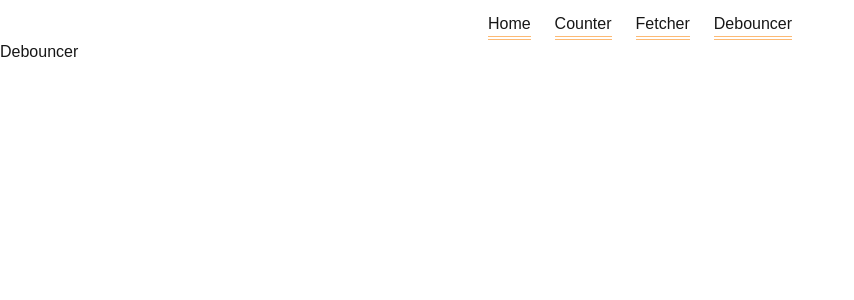
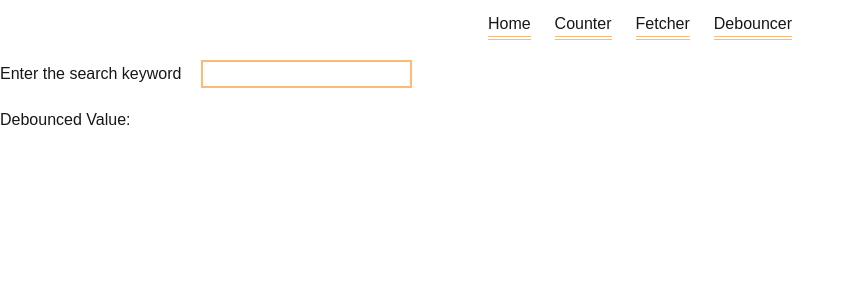
Before and after one commit to spandita46/react-custom-hooks-examples, a Next.js app: page /debouncer in a window 1280 px wide. Shown: the top 300 px of the page, without its empty margins (0-854 px from the left). Built offline with nearby package versions, Linux system fonts and the light colour scheme.

Commit message:
debounced hook implemented

```diff
--- a/src/app/debouncer/page.tsx
+++ b/src/app/debouncer/page.tsx
@@ -1,7 +1,35 @@
+"use client";
 import React from "react";
+import useDebouncer from "./useDebouncer";
 
 const Debouncer = () => {
-  return <div>Debouncer</div>;
+  const [key, setKey] = React.useState<string>("");
+  const [debouncedKey] = useDebouncer(key, 500);
+
+  const handleSearchKeyChange = (
+    event: React.ChangeEvent<HTMLInputElement>
+  ) => {
+    let { value } = event.currentTarget;
+    setKey(value);
+  };
+
+  return (
+    <div className="flex-1 flex-col mt-5">
+      <div>
+        <label htmlFor="searchKey">Enter the search keyword</label>
+        <input
+          id="searchKey"
+          onChange={handleSearchKeyChange}
+          value={key}
+          className="text-black ml-5 border-solid border-2 border-orange-300"
+        />
+      </div>
+      <div className="mt-5">
+        <label>Debounced Value: </label>
+        <label>{debouncedKey}</label>
+      </div>
+    </div>
+  );
 };
 
 export default Debouncer;
--- /dev/null
+++ b/src/app/debouncer/useDebouncer.ts
@@ -0,0 +1,19 @@
+"use client";
+
+import React, { useEffect } from "react";
+
+function useDebouncer(debouncedValue: string, delay: number): [string] {
+  const [returnVal, setReturnVal] = React.useState<string>("");
+  useEffect(() => {
+    const timerId = setTimeout(() => {
+      setReturnVal(debouncedValue);
+    }, delay);
+
+    return () => {
+      clearTimeout(timerId);
+    };
+  }, [debouncedValue, delay]);
+  return [returnVal];
+}
+
+export default useDebouncer;
```
